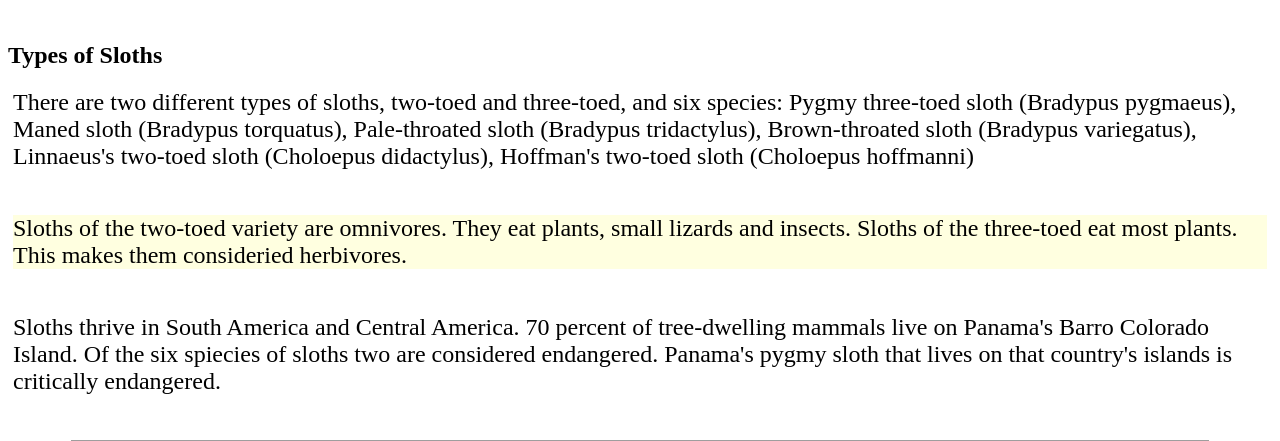
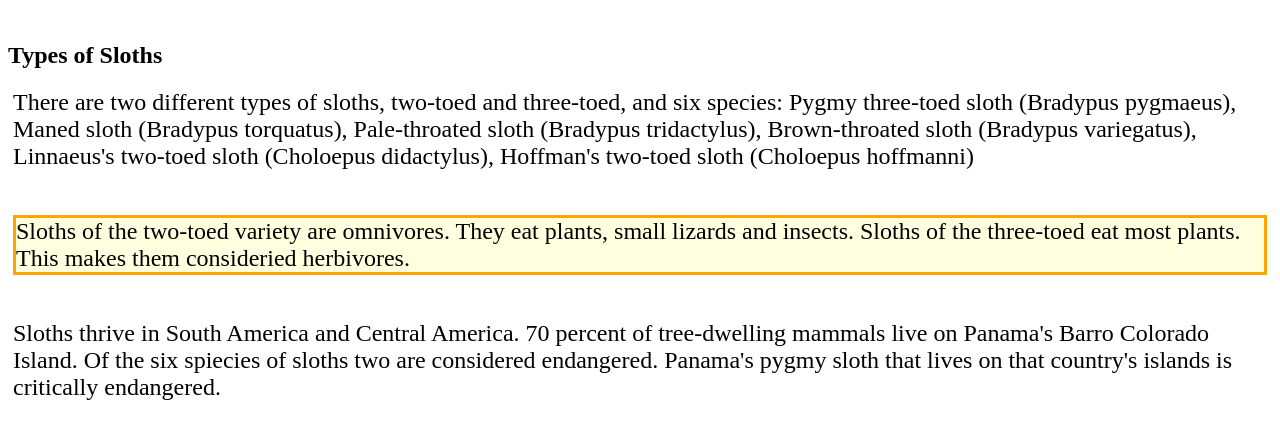
Before and after one commit to IanStoy/FirstRepository, a PHP site: page /index.html in a window 1280 px wide. Shown: the part 244-685 px from the top of the page. Run offline with PHP 8.4, Linux system fonts and the light colour scheme; grey boxes are pictures that could not be loaded.

Commit message:
Add files via upload

```diff
--- a/sloths_style.css
+++ b/sloths_style.css
@@ -4,11 +4,11 @@
 	margin: 15px 15px 15px 15px;
 	border-color: blue;}
 
-	.p {font-family: Arial;}
+	.p1 {font-family: Arial;}
 
 	.h1 {font-family: Palatino; font-color: green;}
 	.h2 {font-family: font-family: "Courier"; font-color: pink;}
 
-		.fancy {p.solid border-style: solid;
+		.fancy {border-style: solid;
 			border-color: orange;
 			background-color: lightyellow;}
```
